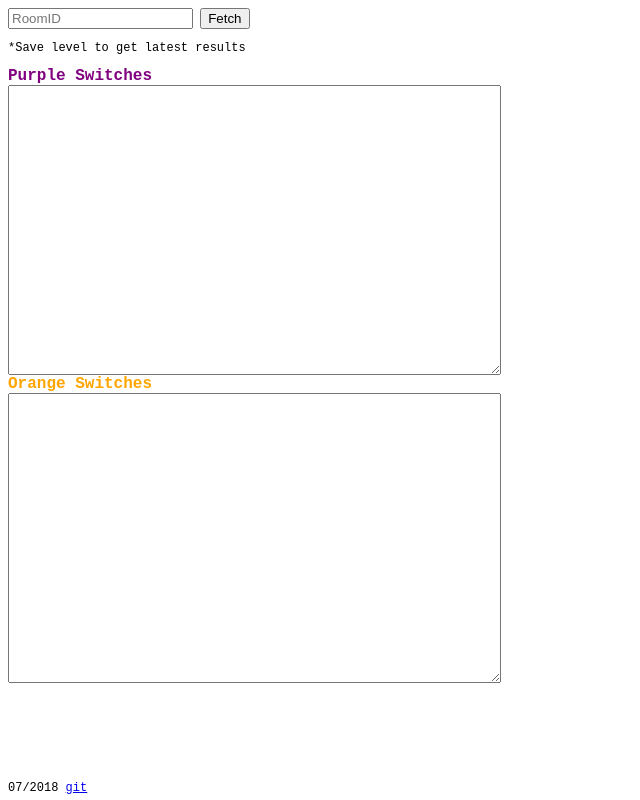
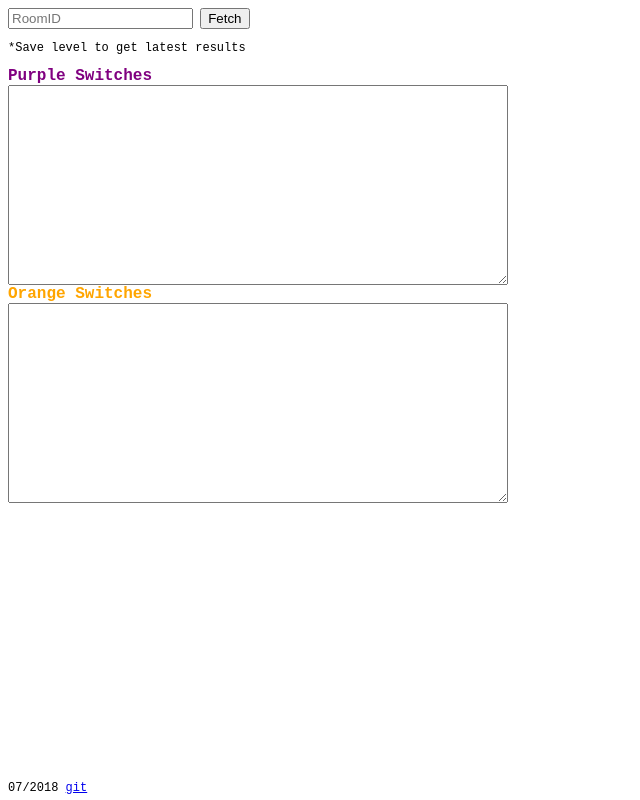
Before and after one commit to SmittyW/EE-Get-Used-Switch-IDs, a plain HTML site: page index.html in a window 1280 px wide. Shown: the whole page, without its empty margins (0-640 px from the left). Drawn offline with Linux system fonts and the light colour scheme.

Commit message:
move textarea style

```diff
--- a/index.html
+++ b/index.html
@@ -15,6 +15,11 @@
 	div * {
 		display: block;
 	}
+	textarea {
+		margin: 0px;
+		height: 200px;
+		width: 500px;
+	}
 	footer {
 		position: fixed;
 		bottom: 5px;
@@ -29,10 +34,10 @@
     	<p>*Save level to get latest results</p>
 	<div>
 		<font color="purple">Purple Switches</font>
-		<textarea id="purpleText" style="margin: 0px; height: 290px; width: 493px;"></textarea>
+		<textarea id="purpleText"></textarea>
 
 		<font color="orange">Orange Switches</font>
-		<textarea id="orangeText" style="margin: 0px; height: 290px; width: 493px;"></textarea>
+		<textarea id="orangeText"></textarea>
 	</div>
 	<footer>07/2018 <a href="https://github.com/SmittyW/EE-Get-Used-Switch-IDs">git</a></footer>
 
```
